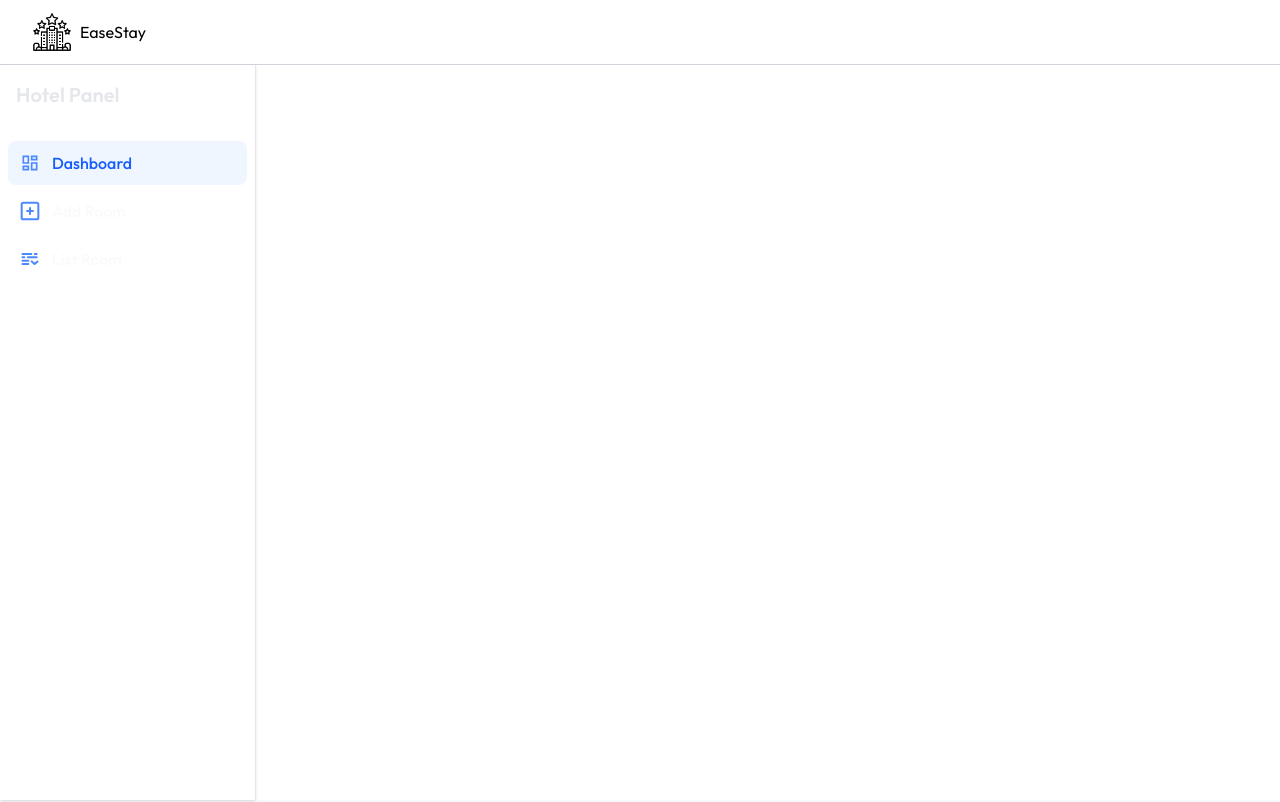
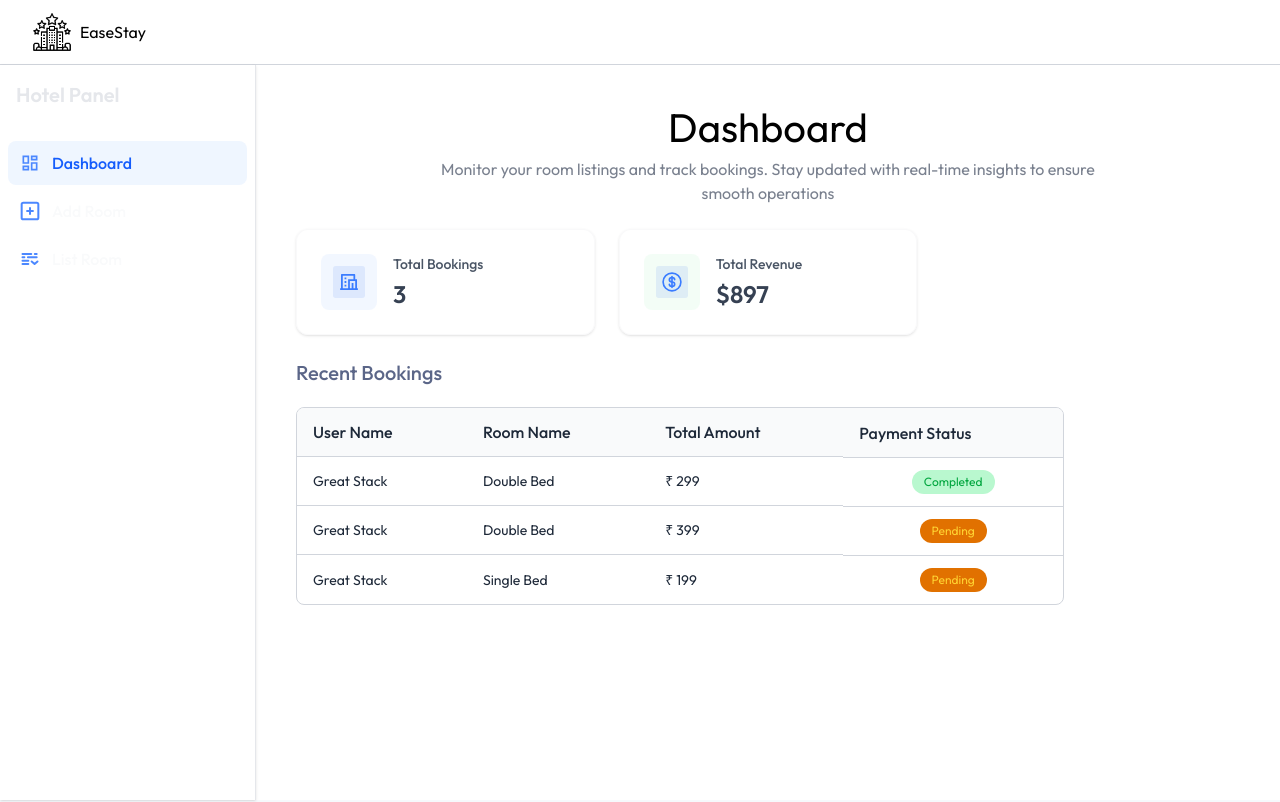
Before and after one commit to puneetsharma0910/EaseStay, a React (Vite) app in the folder frontend/: page /owner in a window 1280 px wide. Shown: the top 802 px of the page. Built offline with nearby package versions, Linux system fonts and the light colour scheme; no server answers; a web font is replaced by a local one.

Commit message:
Form for AddRoom

```diff
--- a/frontend/src/Pages/hotelOwner/AddRoom.jsx
+++ b/frontend/src/Pages/hotelOwner/AddRoom.jsx
@@ -1,10 +1,45 @@
 import React from 'react'
+import Title from '../../components/Title'
 
 const AddRoom = () => {
+  const [images, setimages] = useState({
+    1 : null,
+    2 : null,
+    3 : null,
+    4 : null,
+
+  })
+
+  const [inputs, setinputs] = useState({
+    roomtType : '',
+    pricePerNight : 0,
+    amenities:{
+      'Free Wifi' : false,
+      'Free Breakfast' : false,
+      'Free Service' : false,
+      'Mountain View' : false,
+      'Pool Access' : false,
+
+
+    }
+
+  })
   return (
-    <div>
+    <form>
+      <Title
+        align="left"
+        font="outfit"
+        title="Add Room"
+        subtitle="Fill in the details to add a new room to your hotel. Provide accurate information to ensure a seamless experience for your guests."
+      />
+      <p className='text-gray-800 not-visited:mt-10' >Images</p>
+      <div className='grid grid-cols-2 sm:flex gap-4 my-2 flex-wrap'>
+        {Object.keys(images).map((key)=>(
+          <label htmlFor=""></label>
+        ))}
 
-    </div>
+      </div>
+    </form>
   )
 }
 
--- a/frontend/src/Pages/hotelOwner/Dashboard.jsx
+++ b/frontend/src/Pages/hotelOwner/Dashboard.jsx
@@ -1,11 +1,99 @@
-import React from 'react'
+import React from "react";
+import Title from "../../components/Title";
+import { assets, dashboardDummyData } from "../../assets/assets";
+import { useState } from "react";
 
 const Dashboard = () => {
+  const [dashboardData, setDashboardData] = useState(dashboardDummyData);
+
+  const StatCard = ({ icon, title, value, color }) => (
+    <div className="bg-white/50 backdrop-blur-sm rounded-xl shadow-sm border border-gray-100/50 p-6 flex items-center gap-4 hover:shadow-md transition-shadow duration-200">
+      <div className={`p-3 rounded-lg ${color}`}>
+        <img src={icon} className="w-8 h-8 object-contain" alt={title} />
+      </div>
+      <div>
+        <p className="text-gray-600 text-sm font-medium">{title}</p>
+        <p className="text-2xl font-semibold text-gray-700 mt-1">{value}</p>
+      </div>
+    </div>
+  );
+
   return (
-    <div>
+    <div className="space-y-6">
+      <Title
+        align="left"
+        font="outfit"
+        title="Dashboard"
+        subtitle="Monitor your room listings and track bookings. Stay updated with real-time insights to ensure smooth operations"
+      />
 
+      <div className="grid grid-cols-1 md:grid-cols-2 lg:grid-cols-3 gap-6">
+        <StatCard
+          icon={assets.totalBookingIcon}
+          title="Total Bookings"
+          value={dashboardData.totalBookings}
+          color="bg-blue-50/80"
+        />
+        <StatCard
+          icon={assets.totalRevenueIcon}
+          title="Total Revenue"
+          value={`$${dashboardData.totalRevenue.toLocaleString()}`}
+          color="bg-green-50/80"
+        />
+      </div>
+
+      <h2 className="text-xl text-blue-950/70 font-medium mb-5">
+        Recent Bookings
+      </h2>
+      <div className="w-full max-w-3xl text-left border border-gray-300 rounded-lg max-h-80 overflow-y-scroll">
+        <table className="w-full ">
+          <thead className="bg-gray-50">
+            <tr>
+              <th className="py-3 px-4 text-gray-800 font-medium">User Name</th>
+              <th className="py-3 px-4 text-gray-800 font-medium max-sm:hidden">
+                Room Name
+              </th>
+              <th className="py-3 px-4 text-gray-800 font-medium">
+                Total Amount
+              </th>
+              <th className="py-3 px-4 text-gray-800 font-medium">
+                Payment Status
+              </th>
+            </tr>
+          </thead>
+
+          <tbody className="text-sm">
+            {dashboardData.bookings.map((item, index) => (
+              <tr key={index}>
+                <td className="py-3 px-4 text-gray-800 border-t border-gray-300 ">
+                  {item.user.username}
+                </td>
+
+                <td className="py-3 px-4 text-gray-800 border-t border-gray-300 max-sm:hidden">
+                  {item.room.roomType}
+                </td>
+                <td className="py-3 px-4 text-gray-800 border-t border-gray-300">
+                  &#8377; {item.totalPrice}
+                </td>
+
+                <td className="py-3 px-4 border-t border-gray-300 flex ">
+                  <button
+                    className={`py-1 px-3 text-xs rounded-full mx-auto ${
+                      item.isPaid
+                        ? "bg-green-200 text-green-600 "
+                        : "bg-amber-600 text-amber-300"
+                    } `}
+                  >
+                    {item.isPaid ? "Completed" : "Pending"}
+                  </button>
+                </td>
+              </tr>
+            ))}
+          </tbody>
+        </table>
+      </div>
     </div>
-  )
-}
+  );
+};
 
-export default Dashboard
+export default Dashboard;
```
